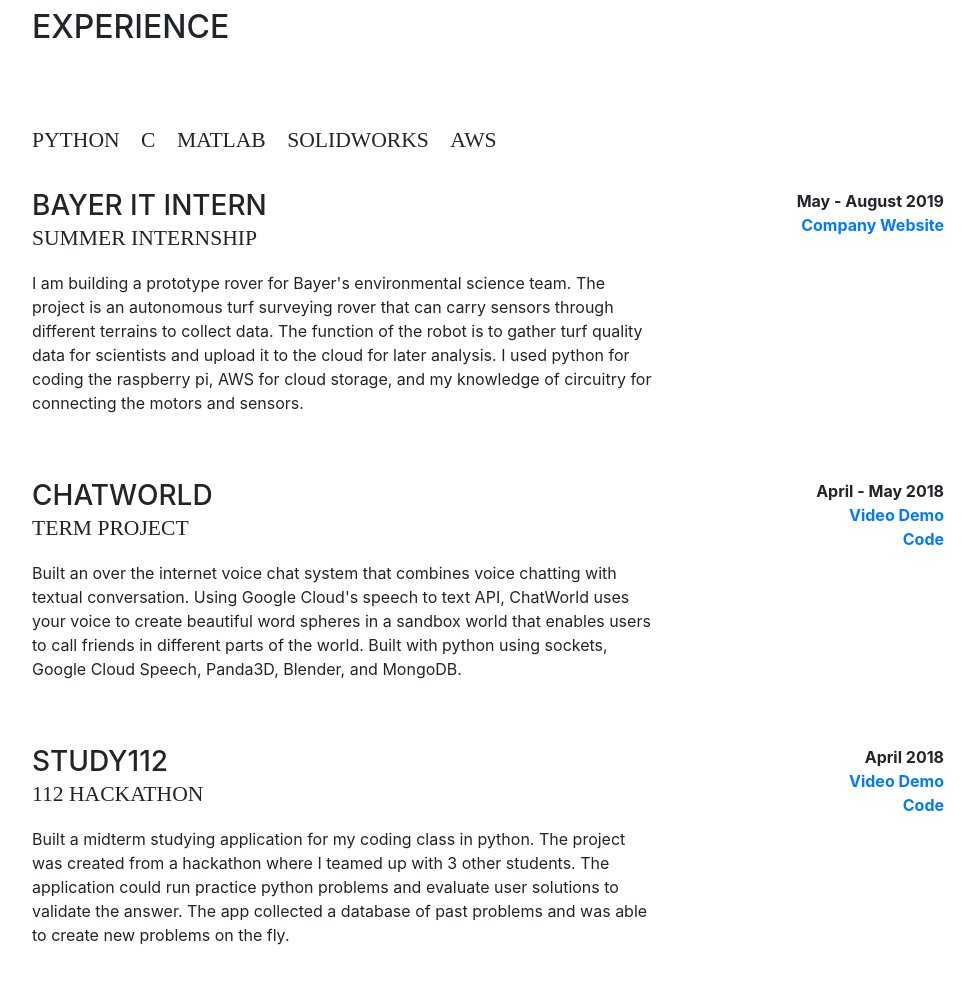
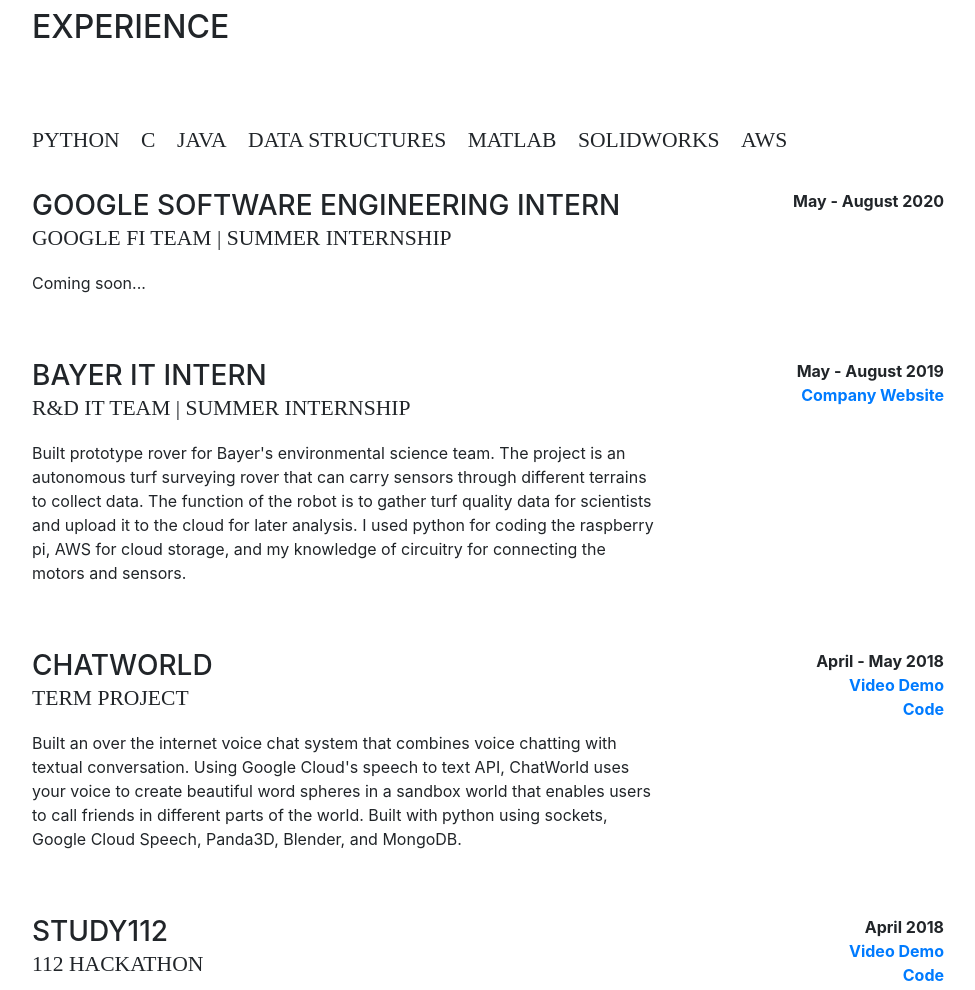
Before and after one commit to samirsuperman786/samirsuperman786.github.io, a website with bundled scripts: page index.html in a window 1280 px wide. Shown: the part 840-1830 px from the top of the page, without its empty margins (288-1263 px from the left). Built offline with nearby package versions, Linux system fonts and the light colour scheme; a web font is replaced by a local one.

Commit message:
updated w google experience

```diff
--- a/index.html
+++ b/index.html
@@ -65,7 +65,7 @@
           <h1 class="mb-0">Sam
             <span class="text-primary">Thanawalla</span>
           </h1>
-          <div class="subheading mb-5"> Junior Mechanical Engineer
+          <div class="subheading mb-5"> Junior Mechanical Engineer | Computer Science
           </div>
           <p class="mb-5">Years of experience in computer science and mechanical engineering.
                           Passionate about robotics and building big things. </p>
@@ -105,6 +105,12 @@
 					<div class="subheading mb-3">C</div>
 				</li>
         <li class="list-inline-item">
+					<div class="subheading mb-3">Java</div>
+				</li>
+        <li class="list-inline-item">
+					<div class="subheading mb-3">Data Structures</div>
+				</li>
+        <li class="list-inline-item">
 					<div class="subheading mb-3">Matlab</div>
 				</li>
 				<li class="list-inline-item">
@@ -115,11 +121,28 @@
 				</li>
 			</ul>
 
+      <div class="resume-item d-flex flex-column flex-md-row mb-5">
+        <div class="resume-content mr-auto">
+          <h3 class="mb-0">Google Software Engineering Intern</h3>
+          <div class="subheading mb-3">Google Fi Team | Summer Internship</div>
+          <p>Coming soon...</p>
+        </div>
+        <div class="resume-date text-md-right">
+          <ul class="list-inline item-details">
+            <strong>
+              <li>
+                May - August 2020
+              </li>
+            </strong>
+          </ul>
+        </div>
+      </div>
+
           <div class="resume-item d-flex flex-column flex-md-row mb-5">
             <div class="resume-content mr-auto">
               <h3 class="mb-0">Bayer IT intern</h3>
-              <div class="subheading mb-3">Summer Internship</div>
-              <p>I am building a prototype rover for Bayer's environmental science team. The project is an autonomous turf surveying rover that can carry sensors through different terrains to collect data. The function of the robot is to gather turf quality data for scientists and upload it to the cloud for later analysis. I used python for coding the raspberry pi, AWS for cloud storage, and my knowledge of circuitry for connecting the motors and sensors.</p>
+              <div class="subheading mb-3">R&D IT Team | Summer Internship</div>
+              <p>Built prototype rover for Bayer's environmental science team. The project is an autonomous turf surveying rover that can carry sensors through different terrains to collect data. The function of the robot is to gather turf quality data for scientists and upload it to the cloud for later analysis. I used python for coding the raspberry pi, AWS for cloud storage, and my knowledge of circuitry for connecting the motors and sensors.</p>
             </div>
             <div class="resume-date text-md-right">
               <ul class="list-inline item-details">
@@ -285,7 +308,7 @@
               <div class="subheading mb-3">Bachelor of Science</div>
               <div>Major in Mechanical Engineering</div>
               <div>Minor in Computer Science</div>
-              <p>GPA: 3.69 (Dean's list)</p>
+              <p>GPA: 3.60 (Dean's list)</p>
             </div>
             <div class="resume-date text-md-right">
               <span class="text-primary">2017 - 2021</span>
```
